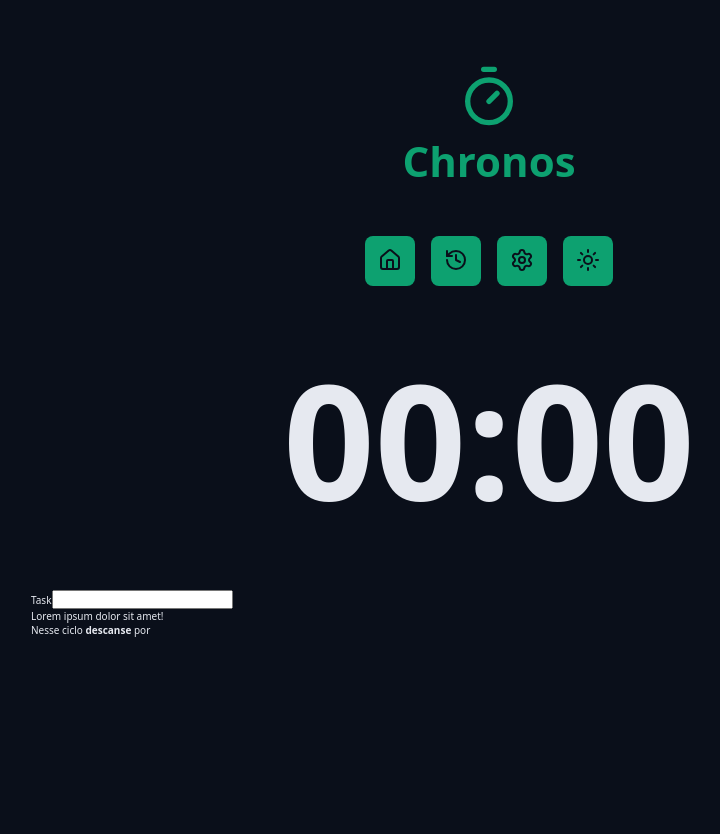
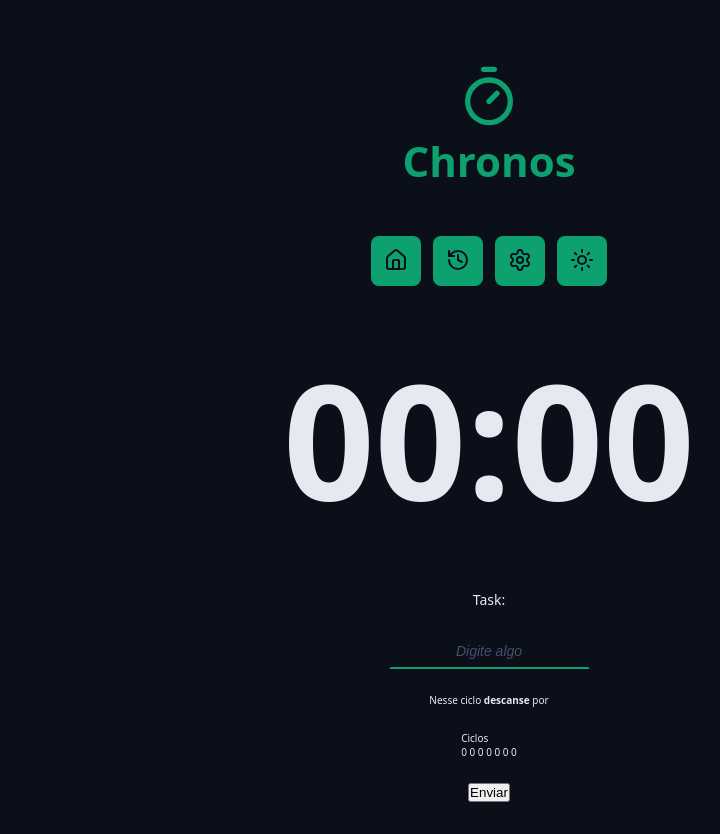
Before and after one commit to gilgulart/chronos-pomodoro, a React (Vite) app: page / in a window 1280 px wide. Shown: the whole page, without its empty margins (151-871 px from the left). Before the commit the page ends 800 px from the top, so only its background shows below. Built offline with nearby package versions, Linux system fonts and the light colour scheme.

Commit message:
{style}: new components form and input

```diff
--- a/src/components/Form/index.tsx
+++ b/src/components/Form/index.tsx
@@ -1,3 +1,5 @@
+import { Input } from '../Input';
+
 import styles from './styles.module.css';
 
 export function Form() {
@@ -5,14 +7,12 @@ export function Form() {
     <>
       <form className={styles.form} action=''>
         <div className={styles.formRow}>
-          <label htmlFor={styles.meuInput}>Task</label>
-          <input id={styles.meuInput} type='text' />
-        </div>
-
-        <div className='formRow'>
-          <p>
-            Lorem ipsum dolor sit amet!
-          </p>
+          <Input
+          id='meuInput'
+          type='text'
+          labelText='Task:'
+          placeholder='Digite algo'
+          ></Input>
         </div>
 
         <div className='formRow'>
@@ -20,6 +20,15 @@ export function Form() {
             Nesse ciclo <strong>descanse</strong> por
           </p>
         </div>
+
+        <div className='formRow'>
+          <p>Ciclos</p>
+          <p>0 0 0 0 0 0 0</p>
+        </div>
+
+        <div className='formRow'>
+          <button>Enviar</button>
+        </div>
       </form>
     </>
   );
--- a/src/components/Form/styles.module.css
+++ b/src/components/Form/styles.module.css
@@ -0,0 +1,15 @@
+.form {
+  display: flex;
+  align-items: center;
+  justify-content: center;
+  flex-direction: column;
+  gap: 2.4rem;
+}
+
+.formRow {
+  display: flex;
+  align-items: center;
+  justify-content: center;
+  flex-direction: column;
+  gap: 2.4rem;
+}
--- /dev/null
+++ b/src/components/Input/index.tsx
@@ -0,0 +1,15 @@
+import styles from './styles.module.css';
+
+type InputProps = {
+  id: string;
+  labelText?: string;
+} & React.ComponentProps<'input'>;
+
+export function Input({ id, type, labelText, ...rest}: InputProps) {
+  return (
+    <>
+      {labelText && <label htmlFor={id}>{labelText}</label>}
+      <input className={styles.input} id={id} type={type} {...rest} />
+    </>
+  );
+}
--- /dev/null
+++ b/src/components/Input/styles.module.css
@@ -0,0 +1,32 @@
+.input {
+  background-color: transparent;
+  text-align: center;
+  font-size: 1.4rem;
+  padding: 0.8rem;
+  color: var(--text-default);
+  outline: none;
+
+  border: 0.2rem solid transparent;
+  border-bottom: 0.2rem solid var(--primary);
+  transition: all 0.1s ease-in-out;
+}
+
+.input:focus {
+    border: 0.2rem solid var(--primary);
+    border-radius: 0.8rem;
+}
+
+.input::placeholder {
+    color: var(--gray-500);
+    font-size: 1.4rem;
+    font-style: italic;
+}
+
+.input:disabled {
+    border-bottom: 0.2rem solid var(--disabled);
+    color: var(--text-muted);
+}
+
+label {
+    font-size: 1.4rem;
+}
--- a/src/components/Menu/styles.module.css
+++ b/src/components/Menu/styles.module.css
@@ -2,7 +2,7 @@
   display: flex;
   align-items: center;
   justify-content: center;
-  gap: 1.6rem;
+  gap: 1.2rem;
 
   padding-top: 1.5rem;
 
@@ -19,7 +19,6 @@
 }
 
 .menuLink {
-
   transition: all 0.1s ease-in-out;
 }
 
```
Also changed, not shown: src/styles/global.css (+12 -1 lines).
